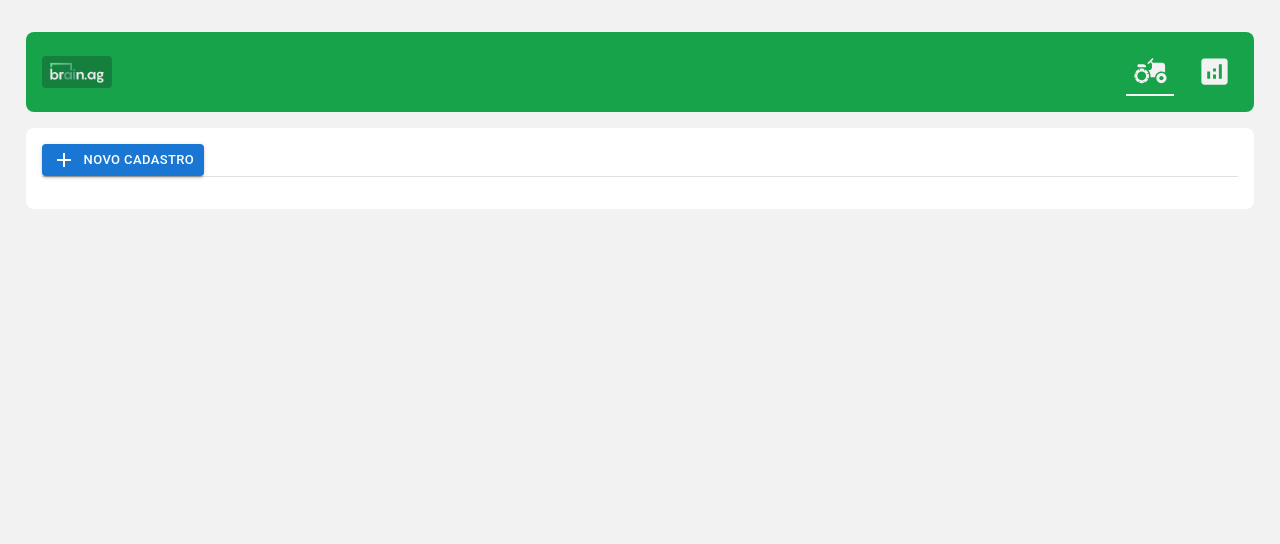
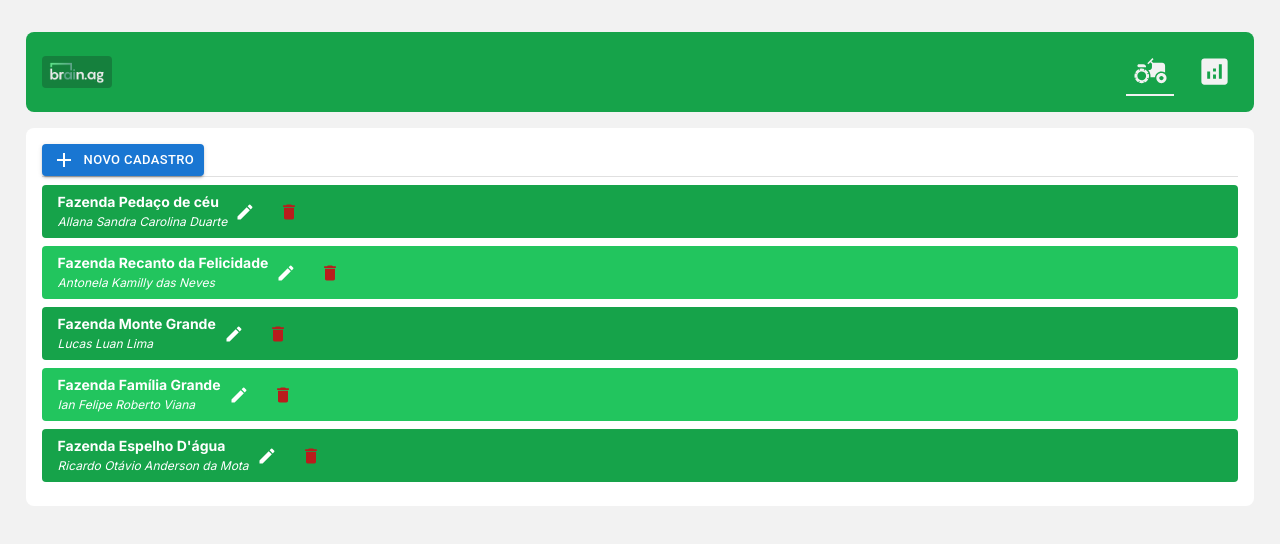
Before and after one commit to gabrielucas/brain-agriculture, a React (Vite) app: page / in a window 1280 px wide. Shown: the top 544 px of the page. Built offline with nearby package versions, Linux system fonts and the light colour scheme.

Commit message:
feat: adjusting styles

```diff
--- a/package.json
+++ b/package.json
@@ -21,6 +21,7 @@
     "react-dom": "^18.2.0",
     "react-input-mask": "^2.0.4",
     "react-router-dom": "^6.21.0",
+    "recharts": "^2.10.3",
     "styled-components": "^6.1.1",
     "uuid": "^9.0.1",
     "yup": "^1.3.3"
--- a/src/components/molecules/Counter/index.tsx
+++ b/src/components/molecules/Counter/index.tsx
@@ -20,7 +20,7 @@ export const Counter: FC = () => {
         <div className="counter">{totalFarms}</div>
       </CounterContainer>
       <CounterContainer>
-        <strong>Área total</strong>
+        <strong>Área total (ha)</strong>
         <div className="counter">{totalAreaOfAllFarms}</div>
       </CounterContainer>
     </CounterBox>
--- a/src/components/molecules/Crops/styles.ts
+++ b/src/components/molecules/Crops/styles.ts
@@ -13,7 +13,7 @@ const CropsContainer = styled(Box)`
 const CropsFieldsBox = styled(FormGroup)`
   display: grid;
   gap: 0 0.75rem;
-  grid-template-columns: repeat(3, 1fr);
+  grid-template-columns: repeat(4, 1fr);
 
   .Mui-checked {
     color: ${({ theme }) => theme['--green-900']};
--- a/src/components/molecules/FarmList/FarmListItem/styles.ts
+++ b/src/components/molecules/FarmList/FarmListItem/styles.ts
@@ -4,7 +4,14 @@ import { styled } from 'styled-components';
 const ListItemContainer = styled(ListItem)`
   padding: 0.5rem 1rem;
   border-radius: 4px;
-  background: ${({ theme }) => theme['--green-600']};
+
+  &:nth-child(odd) {
+    background: ${({ theme }) => theme['--green-600']};
+  }
+
+  &:nth-child(even) {
+    background: ${({ theme }) => theme['--green-500']};
+  }
 
   justify-content: space-between;
   color: ${({ theme }) => theme['--white']};
--- a/src/components/organisms/FarmForm/formValidations/validationSchema.ts
+++ b/src/components/organisms/FarmForm/formValidations/validationSchema.ts
@@ -18,19 +18,19 @@ export const farmSchema = Yup.object().shape({
     })
     .required('Informe o número do documento'),
   arableArea: Yup.string().required('Informe o tamanho da área agricultável.'),
-  totalArea: Yup.string()
-    .when(['arableArea', 'vegetationArea'], {
-      is: (arableArea: number, vegetationArea: number) => arableArea && vegetationArea,
-      then: () =>
-        Yup.number().test(
+  totalArea: Yup.string().when(['arableArea', 'vegetationArea'], {
+    is: (arableArea: number, vegetationArea: number) => arableArea && vegetationArea,
+    then: () =>
+      Yup.number()
+        .test(
           'sumOfArableAndVegetationArea',
           'A área total é menor que a soma das áreas agricultável e de vegetação.',
           function (value) {
             const { arableArea, vegetationArea } = this.parent! ?? {};
             return Number(value) >= Number(arableArea) + Number(vegetationArea);
           },
-        ),
-    })
-    .required('Informe a área total da propriedade.'),
+        )
+        .required('Informe a área total da propriedade.'),
+  }),
   vegetationArea: Yup.string().required('Informe o tamanho da área preservada.'),
 });
--- a/src/components/organisms/FarmForm/index.tsx
+++ b/src/components/organisms/FarmForm/index.tsx
@@ -43,7 +43,11 @@ export const FarmForm: FC<IFarmFormBaseProps> = ({ farm = null }) => {
   const handleSubmit: SubmitHandler<IFarm> = async (newFarmData) => {
     try {
       await farmSchema.validate(
-        { ...newFarmData, documentType: documentComponentRef.current?.documentType },
+        {
+          ...newFarmData,
+          documentType: documentComponentRef.current?.documentType,
+          totalArea: Number(newFarmData.totalArea),
+        },
         { abortEarly: false },
       );
       handleRegisterOrUpdateFarm(newFarmData);
--- a/src/contexts/useFarmContext/FarmProvider.tsx
+++ b/src/contexts/useFarmContext/FarmProvider.tsx
@@ -3,13 +3,14 @@ import { v4 as uuid } from 'uuid';
 
 import { IFarm } from './interfaces/IFarm';
 import { FarmContext } from './FarmContext';
+import { farmsMockedData } from '../../data/farms';
 
 interface IFarmProviderProps {
   children?: ReactNode;
 }
 
 export const FarmProvider: FC<IFarmProviderProps> = ({ children }) => {
-  const [farms, setFarms] = useState<IFarm[]>([]);
+  const [farms, setFarms] = useState<IFarm[]>(farmsMockedData);
 
   const createNewFarm = useCallback((newFarm: Omit<IFarm, 'id'>) => {
     setFarms((farms) => [...farms, { ...newFarm, id: uuid() }]);
--- a/src/data/crops.ts
+++ b/src/data/crops.ts
@@ -1,6 +1,10 @@
 import { ICrops } from './@types/interfaces/ICrops';
 
 export const cropsData: ICrops[] = [
+  {
+    name: 'Morango',
+    semanticalName: 'morango',
+  },
   {
     name: 'Soja',
     semanticalName: 'soja',
@@ -37,4 +41,12 @@ export const cropsData: ICrops[] = [
     name: 'Tomate',
     semanticalName: 'tomate',
   },
+  {
+    name: 'Cenoura',
+    semanticalName: 'cenoura',
+  },
+  {
+    name: 'Cebola',
+    semanticalName: 'cebola',
+  },
 ];
--- /dev/null
+++ b/src/data/farms.ts
@@ -0,0 +1,66 @@
+import { v4 as uuid } from 'uuid';
+
+import { IFarm } from '../contexts/useFarmContext/interfaces/IFarm';
+
+export const farmsMockedData: IFarm[] = [
+  {
+    arableArea: 1500,
+    city: 'São Paulo',
+    crops: ['Soja', 'Milho'],
+    document: '88.935.313/0001-82',
+    farmer: 'Allana Sandra Carolina Duarte',
+    id: uuid(),
+    name: 'Fazenda Pedaço de céu',
+    state: 'SP',
+    totalArea: 2589,
+    vegetationArea: 1000,
+  },
+  {
+    arableArea: 1575,
+    city: 'Rio de Janeiro',
+    crops: ['Arroz', 'Tomate', 'Feijão', 'Soja'],
+    document: '858.975.330-16',
+    farmer: 'Antonela Kamilly das Neves',
+    id: uuid(),
+    name: 'Fazenda Recanto da Felicidade',
+    state: 'RJ',
+    totalArea: 2575,
+    vegetationArea: 1000,
+  },
+  {
+    arableArea: 700,
+    city: 'Cuiabá',
+    crops: ['Morango', 'Cana-de-açúcar', 'Laranja'],
+    document: '81.822.063/0001-25',
+    farmer: 'Lucas Luan Lima',
+    id: uuid(),
+    name: 'Fazenda Monte Grande',
+    state: 'MS',
+    totalArea: 1300,
+    vegetationArea: 580,
+  },
+  {
+    arableArea: 1000,
+    city: 'Belo Horizonte',
+    crops: ['Algodão', 'Cana-de-açúcar', 'Feijão'],
+    document: '042.941.090-50',
+    farmer: 'Ian Felipe Roberto Viana',
+    id: uuid(),
+    name: 'Fazenda Família Grande',
+    state: 'MG',
+    totalArea: 1600,
+    vegetationArea: 600,
+  },
+  {
+    arableArea: 789,
+    city: 'Rio de Janeiro',
+    crops: ['Café', 'Laranja', 'Morango'],
+    document: '08.040.861/0001-05',
+    farmer: 'Ricardo Otávio Anderson da Mota',
+    id: uuid(),
+    name: "Fazenda Espelho D'água",
+    state: 'RJ',
+    totalArea: 1100,
+    vegetationArea: 345,
+  },
+];
```
Also changed, not shown: 1 other file (tests, documents, lock files or other folders).
